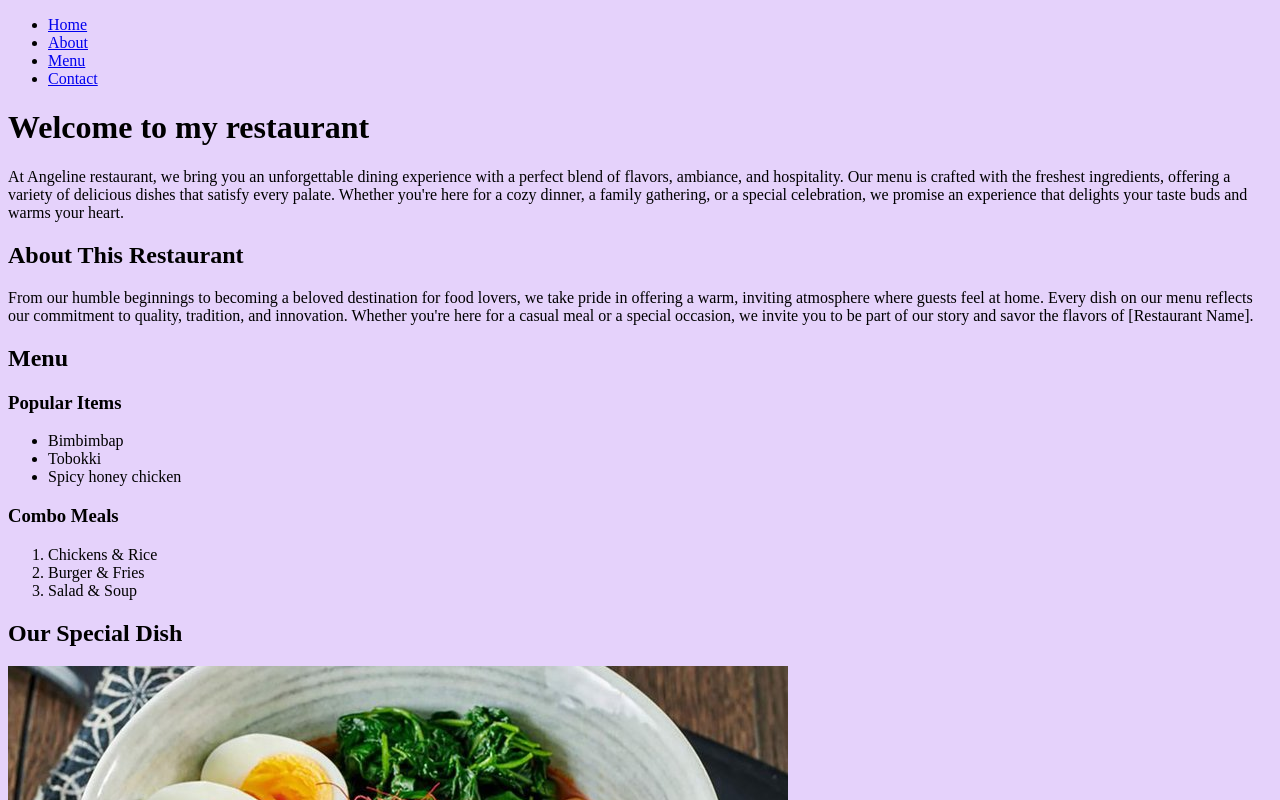
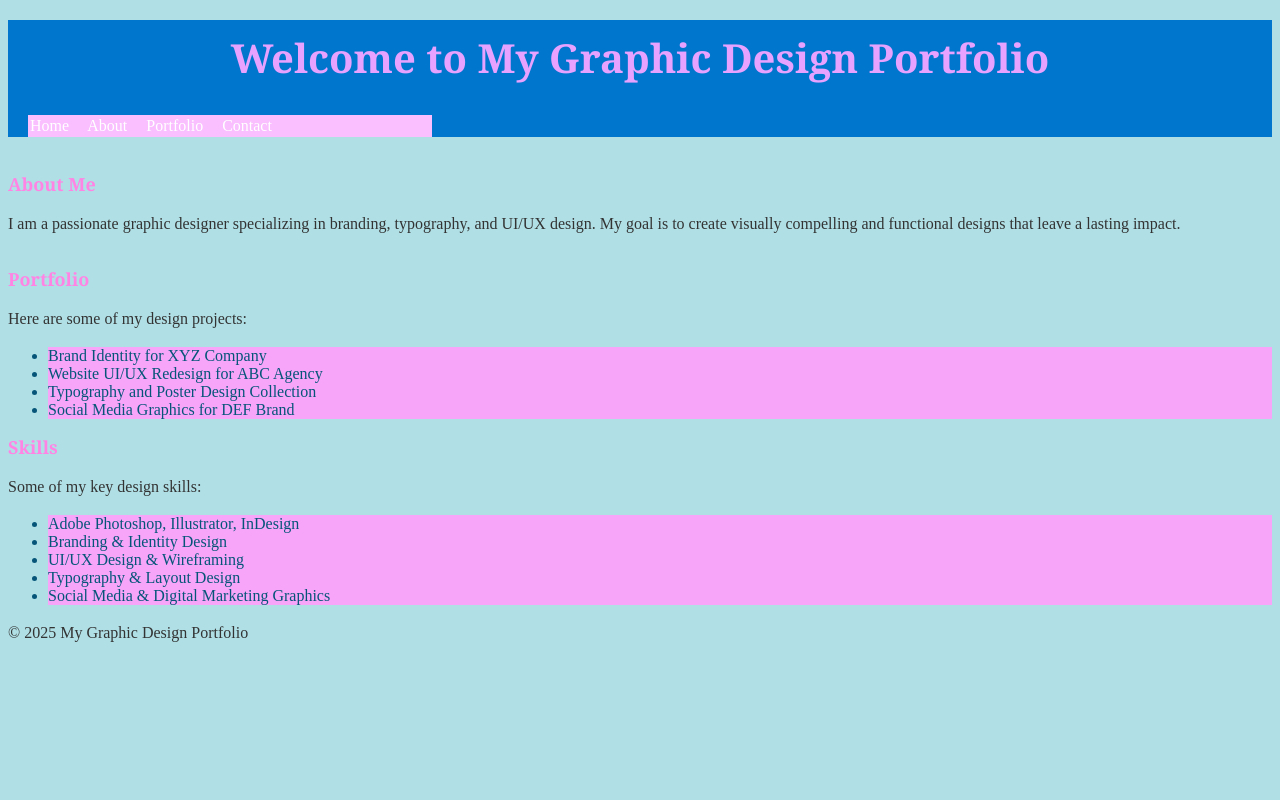
Before and after one commit to anngeline2402/anngeline2402.github.io, a plain HTML site: page index.html in a window 1280 px wide. Shown: the top 800 px of the page. Drawn offline with Linux system fonts and the light colour scheme.

Commit message:
css and html projects
css and html projects

```diff
--- a/css/style.css
+++ b/css/style.css
@@ -0,0 +1,86 @@
+
+h1 {
+    margin: 20px;
+    padding: 10px;
+}
+
+h1 {
+    font-size: 24px;
+    text-align: center;
+}
+
+nav {
+    background-color: #222;
+    padding: 10px;
+}
+/* This styles the navigation bar */
+nav a {
+    color: white;
+    text-decoration: none;
+    margin-right: 15px;
+}
+
+
+
+h2 {
+    color:rgb(14, 25, 107);
+    font-family: Cambria, Cochin, Georgia, Times, 'Times New Roman', serif;
+    font-size:large ;
+
+}
+
+h1.title {
+    color:rgb(231, 161, 255) ;
+    font-family: Cambria, Cochin, Georgia, Times, 'Times New Roman', serif;
+    font-size: 40px ;
+}
+
+h2. title {
+    color:rgb(104, 162, 213);
+    font-family: 'Franklin Gothic Medium', 'Arial Narrow', Arial, sans-serif;
+    font-size: medium;
+    font-weight: 300;
+    font-style: italic;
+}
+
+body {
+    background-color: powderblue;
+    background-image:-moz-radial-gradient();
+    color:rgb(6, 85, 121)
+}
+
+
+p {
+    color: #333;
+    line-height: 1.5;
+}
+
+#header {
+    background-color: #0077cc;
+    color: rgb(245, 180, 255);
+}
+
+.highlight {
+    font-weight: bold;
+    color: rgb(255, 132, 228);
+}
+
+.container {
+    display: flex;
+    justify-content: space-between;
+    align-items: center;
+}
+
+
+
+li {
+    background-color: hsl(299, 86%, 81%);
+
+}
+
+nav {
+    margin: 20px;
+    padding: 2px;
+    background-color: rgb(249, 191, 255);
+    width: 400px;
+}
--- a/index.html
+++ b/index.html
@@ -1,88 +1,56 @@
-<!-- Step 1: Basic HTML Structure -->
 <!DOCTYPE html>
 <html lang="en">
 <head>
-
-    <title>Angeline Restaurant</title>
+    <meta charset="UTF-8">
+    <meta name="viewport" content="width=device-width, initial-scale=1.0">
+    <title>Graphic Design Portfolio</title>
+    <link rel="stylesheet" href="./css/style.css">
 </head>
-<body bgcolor="#e5d2fb">
-
-    <!-- Step 2: Navigation Section -->
+<body>
+    <header id="header">
+        <h1 class="title">Welcome to My Graphic Design Portfolio</h1>
         <nav>
-        <ul>
-            <li><a href="#home">Home</a></li>
-            <li><a href="#about">About</a></li>
-            <li><a href="#menu">Menu</a></li>
-            <li><a href="#contact">Contact</a></li>
-        </ul>
+            <a href="#">Home</a>
+            <a href="#">About</a>
+            <a href="#">Portfolio</a>
+            <a href="#">Contact</a>
         </nav>
-
-    <!-- Step 3: Headings & Paragraphs -->
-    <header>
-        <h1>Welcome to my restaurant</h1>
-        <p>At Angeline restaurant, <span>we bring you an unforgettable dining experience </span> with a perfect blend of flavors, ambiance, and hospitality. Our menu is crafted with the freshest ingredients, offering a variety of delicious dishes that satisfy every palate. Whether you're here for a cozy dinner, a family gathering, or a special celebration, we promise an experience that delights your taste buds and warms your heart.</p>
     </header>
 
-    <!-- Step 4: Information Section -->
-    <section id="about">
-        <h2>About This Restaurant</h2>
-        <p> From our humble beginnings to becoming a beloved destination for food lovers, we take pride in offering a warm, inviting atmosphere where guests feel at home. Every dish on our menu reflects our commitment to quality, tradition, and innovation. Whether you're here for a casual meal or a special occasion, we invite you to be part of our story and savor the flavors of [Restaurant Name].</p>
+    <main>
+        <section class="container">
+            <article class="content">
+                <h2 class="highlight">About Me</h2>
+                <p>I am a passionate graphic designer specializing in branding, typography, and UI/UX design. My goal is to create visually compelling and functional designs that leave a lasting impact.</p>
+            </article>
         </section>
 
-    <!-- Step 5: Lists -->
-    <section id="menu">
-        <h2>Menu</h2>
-        <h3>Popular Items</h3>
+        <section class="content">
+            <h2 class="highlight">Portfolio</h2>
+            <p>Here are some of my design projects:</p>
             <ul>
-            <li>Bimbimbap</li>
-            <li>Tobokki</li>
-            <li>Spicy honey chicken</li>
+                <li>Brand Identity for XYZ Company</li>
+                <li>Website UI/UX Redesign for ABC Agency</li>
+                <li>Typography and Poster Design Collection</li>
+                <li>Social Media Graphics for DEF Brand</li>
             </ul>
-        <h3>Combo Meals</h3>
-        <ol>
-            <li>Chickens & Rice</li>
-            <li>Burger & Fries</li>
-            <li>Salad & Soup</li>
-        </ol>
         </section>
 
-    <!-- Step 6: Image with Alternative Text -->
-    <section>
-        <h2>Our Special Dish</h2>
-        <img src="ramen.jpg" alt="Ramen">
+        <section class="content">
+            <h2 class="highlight">Skills</h2>
+            <p>Some of my key design skills:</p>
+            <ul>
+                <li>Adobe Photoshop, Illustrator, InDesign</li>
+                <li>Branding & Identity Design</li>
+                <li>UI/UX Design & Wireframing</li>
+                <li>Typography & Layout Design</li>
+                <li>Social Media & Digital Marketing Graphics</li>
+            </ul>
         </section>
+    </main>
 
-    <!-- Step 7: Links & Bookmarks -->
-    <section>
-        <h2>Visit Our Partners</h2>
-        <p>Order via <a href="https://www.doordash.com" target="_blank">DoorDash</a> or <a href="https://www.ubereats.com" target="_blank">Uber Eats</a>.</p>
-    </section>
-
-    <!-- Step 8: Table -->
-    <section>
-        <h2>Pricing Table</h2>
-        <table border="1">
-            <tr>
-                <th>Item</th>
-                <th>Price</th>
-            </tr>
-            <tr>
-                <td>Bimbimbapn</td>
-                <td>$11.99</td>
-            </tr>
-            <tr>
-                <td>Tobokki</td>
-                <td>$16.5</td>
-            </tr>
-        </table>
-    </section>
-
-    <!-- Step 9: Contact -->
-
-        <h2>Contact Us</h2>
-        <p>Email: <a href="mailto: anpunch1724@gmail.com"> anpunch1724@gmail.com</a></p>
-        <p>Phone: +183 738 8362</p>
-
-
+    <footer>
+        <p>&copy; 2025 My Graphic Design Portfolio</p>
+    </footer>
 </body>
 </html>
```
Also changed, not shown: ramen.jpg (deleted). Lines whose indentation alone changed are shown as unchanged.
